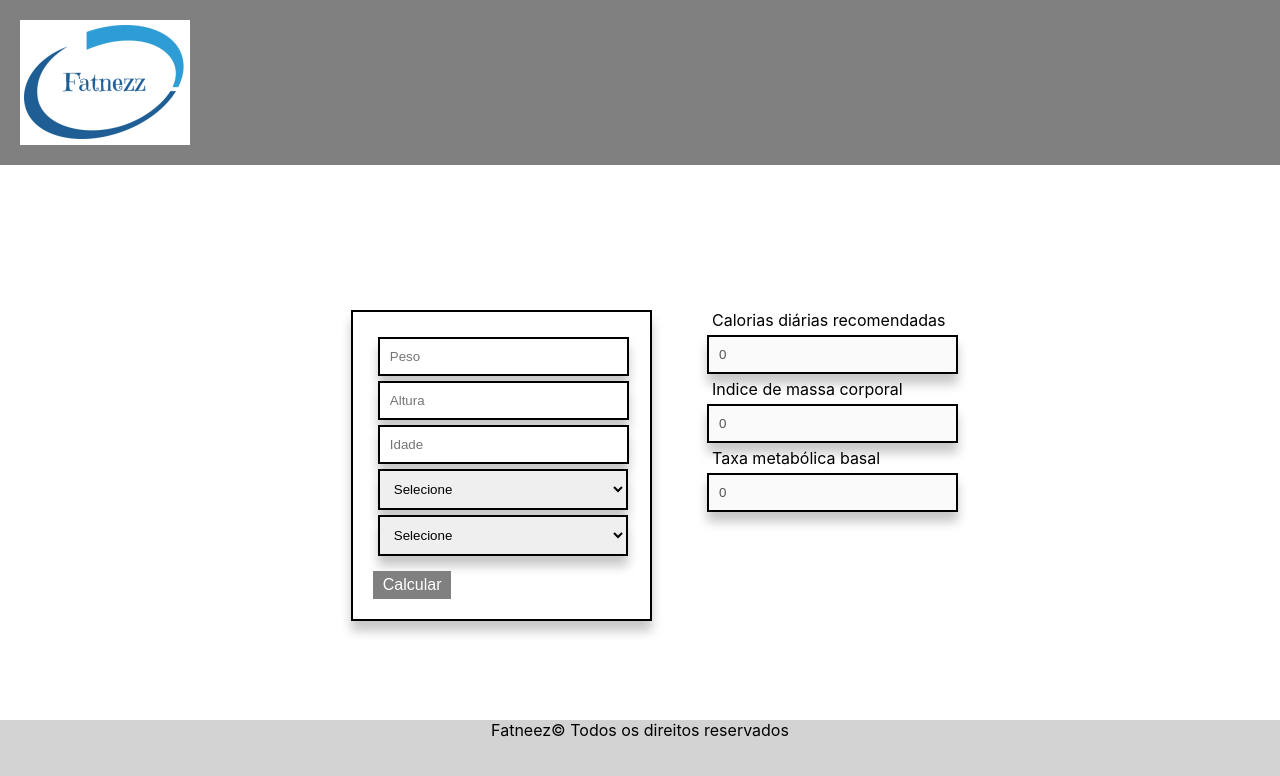
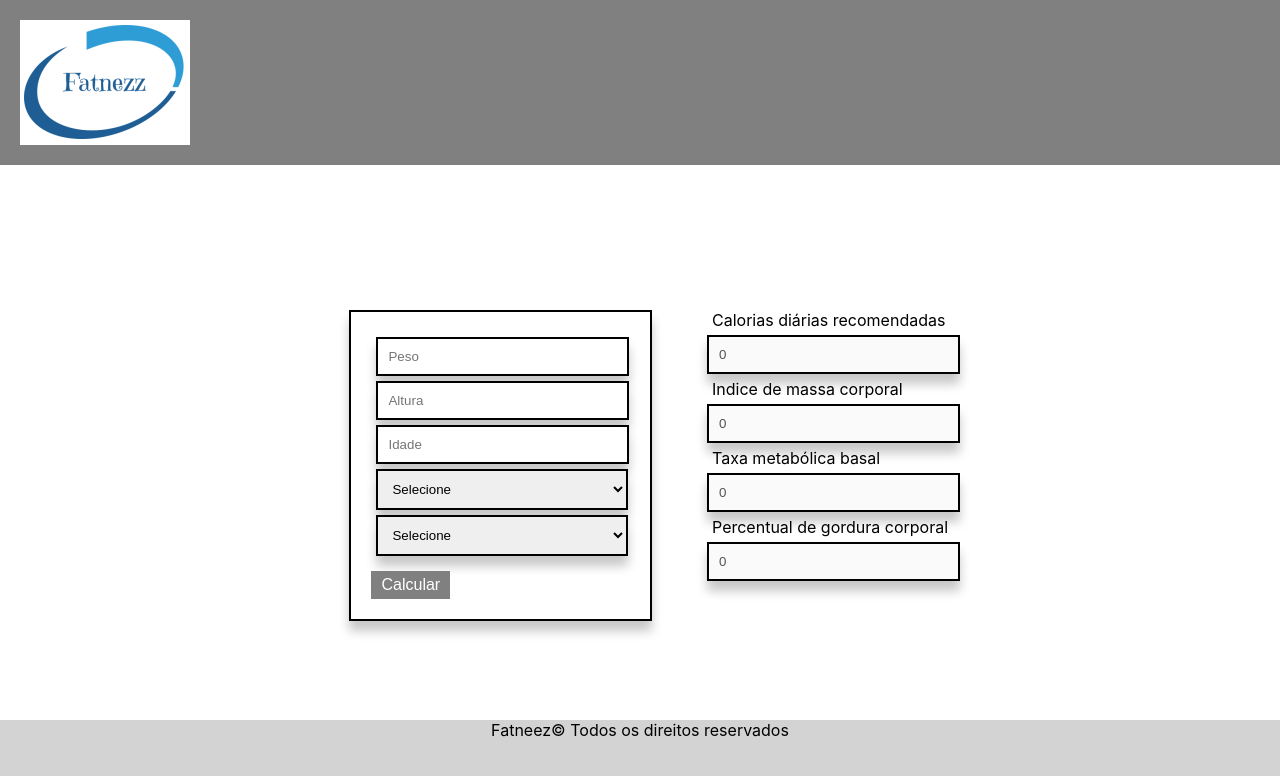
Before and after one commit to NeTissues/MMP-A3, a React (Create React App) app: page / in a window 1280 px wide. Shown: the top 776 px of the page. Built offline with nearby package versions, Linux system fonts and the light colour scheme; the HTML template or start-up script is replaced by a standard one.

Commit message:
Creating tests for body fat percentage and funcionality

```diff
--- a/src/components/Form/Form.tsx
+++ b/src/components/Form/Form.tsx
@@ -7,6 +7,8 @@ import { useBMICalculator } from "../../hooks/useBMICalculator"
 import { useBMICalcResult } from "../../hooks/useBMICalcResult";
 import { useBMRCalculator } from "../../hooks/useBMRCalculator"
 import { useBMRCountValue } from "../../hooks/useBMRCalcResult"
+import { useBFPCalculator } from "../../hooks/useBFPCalculator";
+import { useBFPCountValue } from "../../hooks/useBFPCalcResult"
 
 const Form = () => {
     const [weight,setWeight] = useState('')
@@ -19,16 +21,19 @@ const Form = () => {
     const [results,setResults] = useState<undefined|number>(useCalorieCountValue())
     const [resultsBMI,setBMIResults] = useState<undefined|number>(useBMICalcResult())
     const [resultsBMR,setBMRResults] = useState<undefined|number>(useBMRCountValue())
+    const [resultsBFP,setBFPResults] = useState<undefined|number>(useBFPCountValue())
 
     const calculate = useCalorieCalculator()
     const bmi = useBMICalculator()
     const bmr = useBMRCalculator()
+    const bfp = useBFPCalculator()
 
     const calculateEquations = (event: React.FormEvent<HTMLFormElement>) => {
         event.preventDefault()
         setResults(calculate(weight,height,age,gender,activityLevel))
         setBMIResults(bmi(weight,height))
         setBMRResults(bmr(weight,height,age,gender,activityLevel))
+        setBFPResults(bfp(weight,height,age,gender))
     }
 
     return (<div className="container">
@@ -83,6 +88,9 @@ const Form = () => {
 
                     <label id="bmr-count">Taxa metabólica basal</label>
                     <input type="text" aria-labelledby='bmr-count' value={resultsBMR} disabled/>
+
+                    <label id="bfp-count">Percentual de gordura corporal</label>
+                    <input type="text" aria-labelledby='bfp-count' value={resultsBFP} disabled/>
                 </div>
             </div>)
 }
--- a/src/hooks/atom.ts
+++ b/src/hooks/atom.ts
@@ -14,3 +14,8 @@ export const bmrCountState=atom<number>({
     key: 'bmrCountState',
     default: 0
 })
+
+export const bfpCountState=atom<number>({
+    key: 'bfpCountState',
+    default: 0
+})
--- /dev/null
+++ b/src/hooks/useBFPCalcResult.ts
@@ -0,0 +1,6 @@
+import { useRecoilValue } from "recoil";
+import { bfpCountState } from "./atom";
+
+export const useBFPCountValue= () => {
+    return useRecoilValue(bfpCountState)
+}
--- /dev/null
+++ b/src/hooks/useBFPCalculator.ts
@@ -0,0 +1,12 @@
+import { useSetRecoilState } from "recoil";
+import { bfpCountState } from "./atom";
+
+export const useBFPCalculator = () => {
+    const setBFPCount = useSetRecoilState(bfpCountState)
+
+    return (weight:string,height:number,age:number,gender:number)=>{
+        let result = (1.20 * (parseFloat(weight)/((height/100)*(height/100))) + 0.23 * age - (gender===1?5.4:16.2)).toFixed(2)
+        setBFPCount(parseFloat(result))
+        return parseFloat(result)
+    }
+}
```
Also changed, not shown: 1 other file (tests, documents, lock files or other folders).
